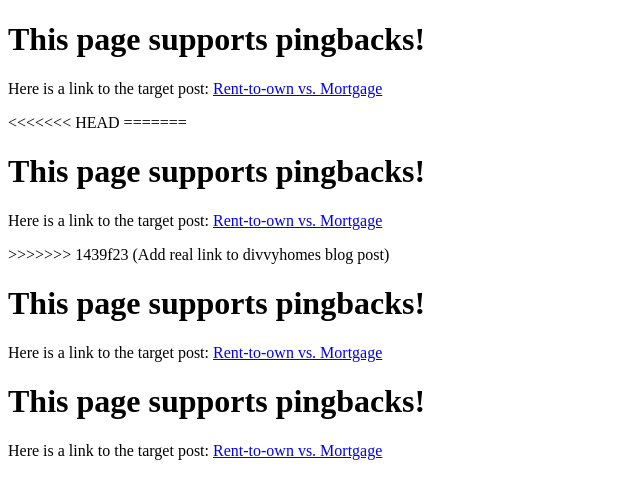
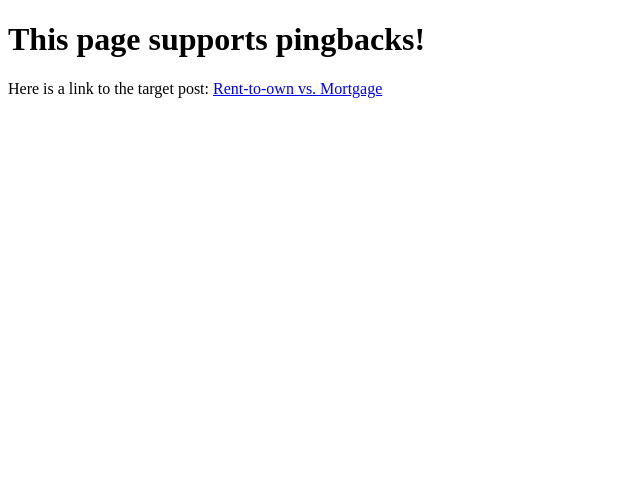
Before and after one commit to jibinjobyp/pingback-test, a plain HTML site: page index.html in a window 1280 px wide. Shown: the whole page, without its empty margins (0-640 px from the left). Drawn offline with Linux system fonts and the light colour scheme.

Commit message:
Fix conflict: clean HTML

```diff
--- a/index.html
+++ b/index.html
@@ -13,55 +13,3 @@
   </p>
 </body>
 </html>
-<!DOCTYPE html>
-<html lang="en">
-<head>
-  <meta charset="UTF-8" />
-  <title>Pingback Test</title>
-  <link rel="pingback" href="https://blog.divvyhomes.com/xmlrpc.php" />
-<<<<<<< HEAD
-=======
-</head>
-<body>
-  <h1>This page supports pingbacks!</h1>
-  <p>
-    Here is a link to the target post:
-    <a href="https://blog.divvyhomes.com/rent-to-own-vs-mortgage/">
-      Rent-to-own vs. Mortgage
-    </a>
-  </p>
-</body>
-</html>
-<!DOCTYPE html>
-<html lang="en">
-<head>
-    <meta charset="UTF-8" />
-    <title>Pingback Test</title>
-    <link rel="pingback" href="https://blog.divvyhomes.com/xmlrpc.php" />
->>>>>>> 1439f23 (Add real link to divvyhomes blog post)
-</head>
-<body>
-  <h1>This page supports pingbacks!</h1>
-  <p>
-    Here is a link to the target post:
-    <a href="https://blog.divvyhomes.com/rent-to-own-vs-mortgage/">
-      Rent-to-own vs. Mortgage
-    </a>
-  </p>
-</body>
-</html>
-<!DOCTYPE html>
-<html lang="en">
-<head>
-  <meta charset="UTF-8" />
-  <title>Pingback Test</title>
-  <link rel="pingback" href="https://blog.divvyhomes.com/xmlrpc.php" />
-</head>
-<body>
-  <h1>This page supports pingbacks!</h1>
-  <p>
-    Here is a link to the target post:
-    <a href="https://blog.divvyhomes.com/rent-to-own-vs-mortgage/">Rent-to-own vs. Mortgage</a>
-  </p>
-</body>
-</html>
```
